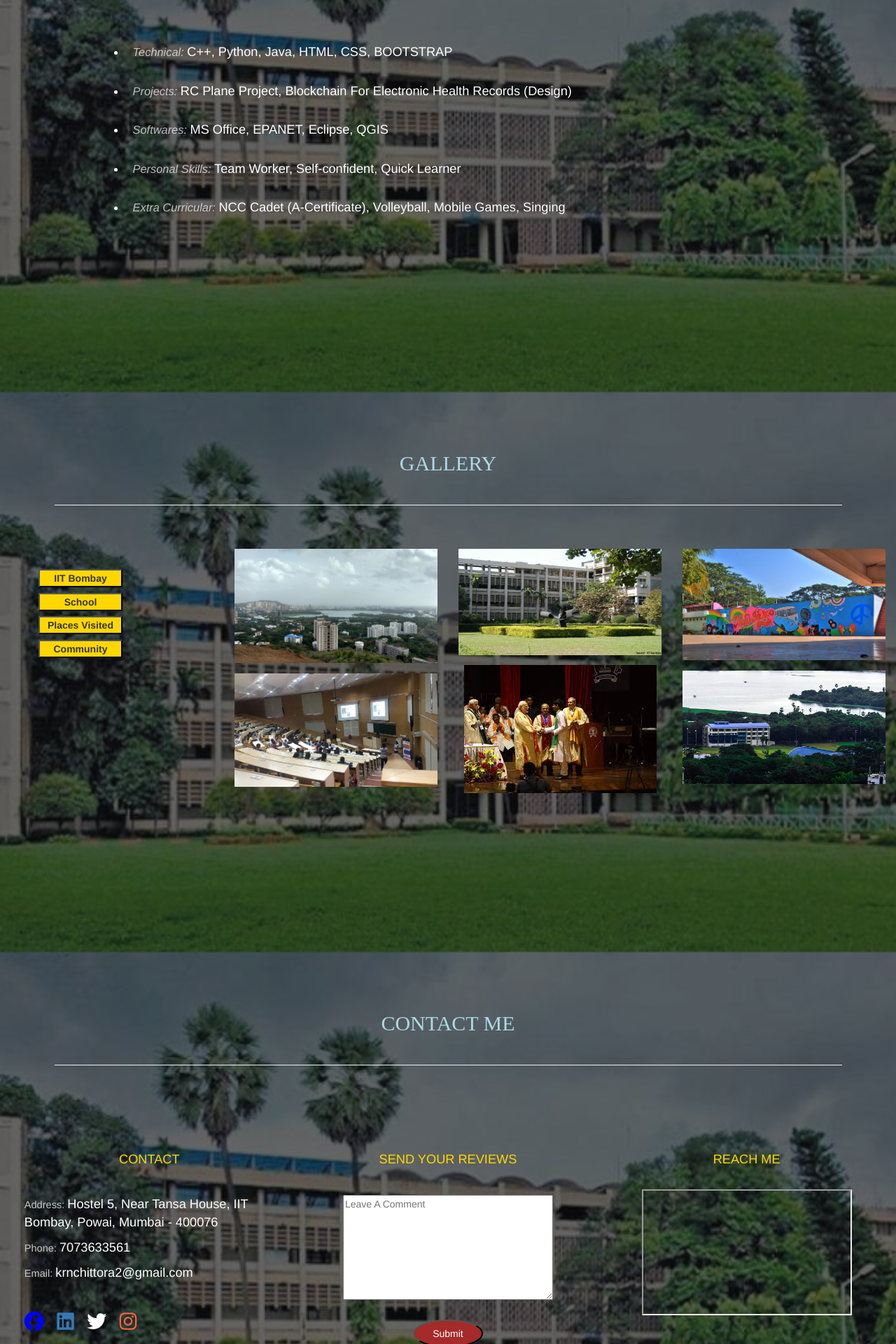
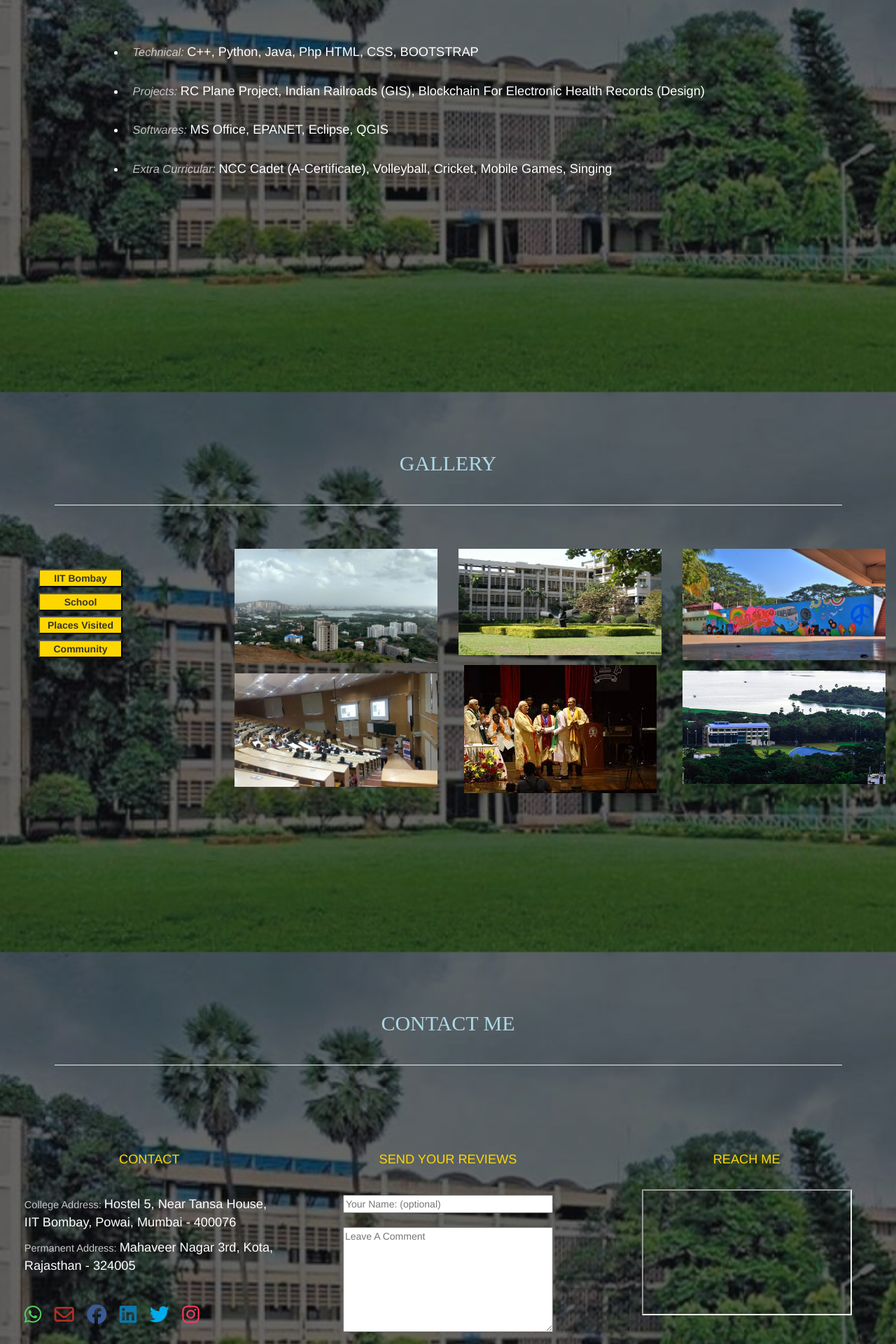
Before and after one commit to krnchittora2/home, a PHP site: page / in a window 1280 px wide. Shown: the part 1840-3760 px from the top of the page at 70% size. Run offline with PHP 8.4, Linux system fonts and the light colour scheme; some libraries are stand-ins or nearby versions; grey boxes are pictures that could not be loaded.

Commit message:
3rd year updates

```diff
--- a/css/style.css
+++ b/css/style.css
@@ -212,11 +212,17 @@
 .links a{
 	margin-right: 3%;
 }
+.writenm{
+	display: block;
+	margin-right: auto;
+	margin-left: auto;
+	margin-top: 2%;
+	width: 300px;
+}
 .write{
 	display: block;
 	margin-right: auto;
 	margin-left: auto;
-	margin-top: 2%;
 	width: 300px;
 	height: 150px;
 }
--- a/index.html
+++ b/index.html
@@ -10,11 +10,20 @@
 		<link rel="stylesheet" href="https://maxcdn.bootstrapcdn.com/bootstrap/3.4.1/css/bootstrap.min.css">
 		<link href="//netdna.bootstrapcdn.com/font-awesome/3.2.1/css/font-awesome.css" rel="stylesheet">
 		<script src="js/script.js"></script>
-		<script src="fontawesome/js/all.js"></script>
+		<script src="https://kit.fontawesome.com/5cb0523c51.js" crossorigin="anonymous"></script>
 		<script src="https://ajax.googleapis.com/ajax/libs/jquery/3.4.1/jquery.min.js"></script>
 		<script src="https://maxcdn.bootstrapcdn.com/bootstrap/3.4.1/js/bootstrap.min.js"></script>
 		<link rel="stylesheet" type="text/css" href="css/style.css">
 		<link rel="icon" href="img/icon.png">
+		<!-- Global site tag (gtag.js) - Google Analytics -->
+		<script async src="https://www.googletagmanager.com/gtag/js?id=UA-173264597-1"></script>
+		<script>
+		  window.dataLayer = window.dataLayer || [];
+		  function gtag(){dataLayer.push(arguments);}
+		  gtag('js', new Date());
+
+		  gtag('config', 'UA-173264597-1');
+		</script>
 	</head>
 
 	<body>
@@ -70,16 +79,14 @@
 					</div>
 					<div class="col-md-4 col-lg-4">
 						<div class="abt-icons">
-							<i class="fas fa-graduation-cap"></i>
+							<i class="fas fa-briefcase"></i>
 						</div>
 						<div class="subtitle">
-							<h3>Education</h3>
+							<h3>Work Experience</h3>
 						</div>
 						<ul class="list">
-							<li><a href="http://www.cpskota.edu.in/" target="_blank">Central Public School, Kota</a><br/><span>(Upto 8th)</span></li>
-							<li><a href="http://www.jnvkota.org/" target="_blank">Jawahar Navodaya Vidyalaya, Kota</a><br/><span>(9th-10th)</span></li>
-							<li><a href="https://www.navodaya.gov.in/nvs/nvs-school/BANGALOREURBAN/en/home/" target="_blank">Jawahar Navodaya Vidyalaya, Bangalore</a><br/><span>(11th-12th)</span></li>
-							<li><a href="http://www.iitb.ac.in/" target="_blank">Indian Institute of Technology, Bombay</a><br/><span>(B.Tech. [Civil Engineering])</span></li>
+							<li>Front End Web Developer<br/><span><a href="#" target="_blank">Agrivision4u</a></span><br><span>(July 2020)</span></li><br>
+							<li>Digital Marketing & Marketing Analyst <br/><span><a href="blitzjobs.in" target="_blank">Blitzjobs</a></span><br><span>(May-June 2020)</span></li>
 						</ul>
 					</div>
 					<div class="col-md-4 col-lg-4">
@@ -98,16 +105,16 @@
 					</div>
 					<div class="col-md-4 col-lg-4">
 						<div class="abt-icons">
-							<i class="fas fa-bezier-curve"></i>
+							<i class="fas fa-graduation-cap"></i>
 						</div>
 						<div class="subtitle">
-							<h3>Personal Interests</h3>
+							<h3>Education</h3>
 						</div>
 						<ul class="list">
-							<li>Playing<br/><span>(Volleyball, Mobile Games etc.)</span></li>
-							<li>Singing<br/><span>(and listening Music)</span></li>
-							<li>Programming<br/><span>(and Web Development)</span></li>
-							<li>Travelling<br/></li>
+							<li><a href="http://www.cpskota.edu.in/" target="_blank">Central Public School, Kota</a><br/><span>(Upto 8th)</span></li>
+							<li><a href="http://www.jnvkota.org/" target="_blank">Jawahar Navodaya Vidyalaya, Kota</a><br/><span>(9th-10th)</span></li>
+							<li><a href="https://www.navodaya.gov.in/nvs/nvs-school/BANGALOREURBAN/en/home/" target="_blank">Jawahar Navodaya Vidyalaya, Bangalore</a><br/><span>(11th-12th)</span></li>
+							<li><a href="http://www.iitb.ac.in/" target="_blank">Indian Institute of Technology, Bombay</a><br/><span>(B.Tech. [Civil Engineering])</span></li>
 						</ul>
 					</div>
 				</div>
@@ -125,11 +132,10 @@
 					</div>
 					<div class="col-md-12">
 						<ul class="skill">
-							<li><span>Technical: </span>C++, Python, Java, HTML, CSS, BOOTSTRAP</li>
-							<li><span>Projects: </span>RC Plane Project, Blockchain For Electronic Health Records (Design)</li>
+							<li><span>Technical: </span>C++, Python, Java, Php HTML, CSS, BOOTSTRAP</li>
+							<li><span>Projects: </span>RC Plane Project, Indian Railroads (GIS), Blockchain For Electronic Health Records (Design)</li>
 							<li><span>Softwares: </span>MS Office, EPANET, Eclipse, QGIS</li>
-							<li><span>Personal Skills: </span>Team Worker, Self-confident, Quick Learner</li>
-							<li><span>Extra Curricular: </span>NCC Cadet (A-Certificate), Volleyball, Mobile Games, Singing</li>
+							<li><span>Extra Curricular: </span>NCC Cadet (A-Certificate), Volleyball, Cricket, Mobile Games, Singing</li>
 						</ul>
 					</div>
 				</div>
@@ -235,15 +241,16 @@
 							<p>Contact</p>
 						</div>
 						<div class="contact">
-							<p><span>Address: </span>Hostel 5, Near Tansa House, IIT Bombay, Powai, Mumbai - 400076</p>
-							<p><span>Phone: </span><a href="tel:7073633561">7073633561</a></p>
-							<p><span>Email: </span><a href="mailto:krnchittora2@gmail.com">krnchittora2@gmail.com</a></p>
+							<p><span>College Address: </span>Hostel 5, Near Tansa House, IIT Bombay, Powai, Mumbai - 400076</p>
+							<p><span>Permanent Address: </span>Mahaveer Nagar 3rd, Kota, Rajasthan - 324005</p>
 						</div>
 						<div class="links">
-							<a href="https://www.facebook.com/krnchittora2" target="_blank"><i class="fab fa-facebook" style="color: blue;"></i></a>
-							<a href="https://in.linkedin.com/in/karan-chittora-474202164/" target="_blank"><i class="fab fa-linkedin"></i></a>
-							<a href="https://twitter.com/chittora_karan" target="_blank"><i class="fab fa-twitter" style="color: white;"></i></a>
-							<a href="https://www.instagram.com/karan_chittora/" target="_blank"><i class="fab fa-instagram" style="color: tomato;"></i></a>
+							<a href="https://wa.me/917073633561" target="_blank"><i class="fab fa-whatsapp" style="color: #4fce5d;"></i></a>
+							<a href="mailto: krnchittora2@gmail.com" target="_blank"><i class="far fa-envelope" style="color: #b23121;"></i></a>
+							<a href="https://www.facebook.com/krnchittora2" target="_blank"><i class="fab fa-facebook" style="color: #3b5998;"></i></a>
+							<a href="https://in.linkedin.com/in/karan-chittora-474202164/" target="_blank"><i class="fab fa-linkedin" style="color: #0e76a8;"></i></a>
+							<a href="https://twitter.com/chittora_karan" target="_blank"><i class="fab fa-twitter" style="color: #00acee;"></i></a>
+							<a href="https://www.instagram.com/karan_chittora/" target="_blank"><i class="fab fa-instagram" style="color: #fb3958;"></i></a>
 						</div>
 					</div>
 					<div class="col-md-4 col-lg-4">
@@ -252,12 +259,13 @@
 						</div>
 						<div class="form">
 							<form action="https://formspree.io/xqkykbgj" target="_blank" method="POST">
+								<input class="writenm" type="text" name="name" placeholder="Your Name: (optional)"><br/>
 								<textarea class="write" name="comment" placeholder="Leave A Comment"></textarea><br/>
 								<input type="submit" class="submit" value="Submit">
 							</form>
 						</div>
 					</div>
-					<div class="col-md-4 col-lg-4 pc-only">
+					<div class="col-md-4 col-lg-4">
 						<div class="foothead">
 							<p>Reach Me</p>
 						</div>
```
Also changed, not shown: js/script.js (line endings or trailing spaces).
